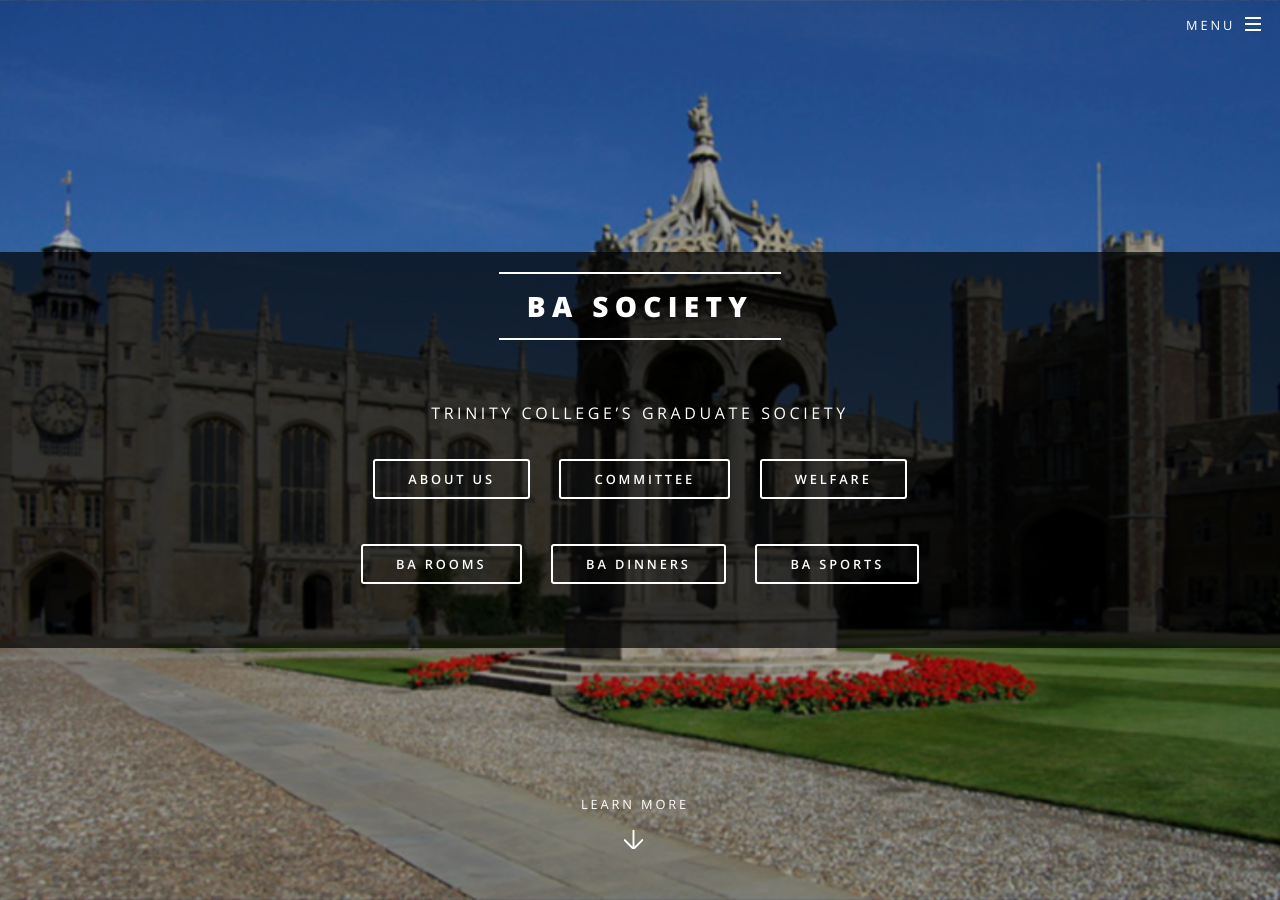
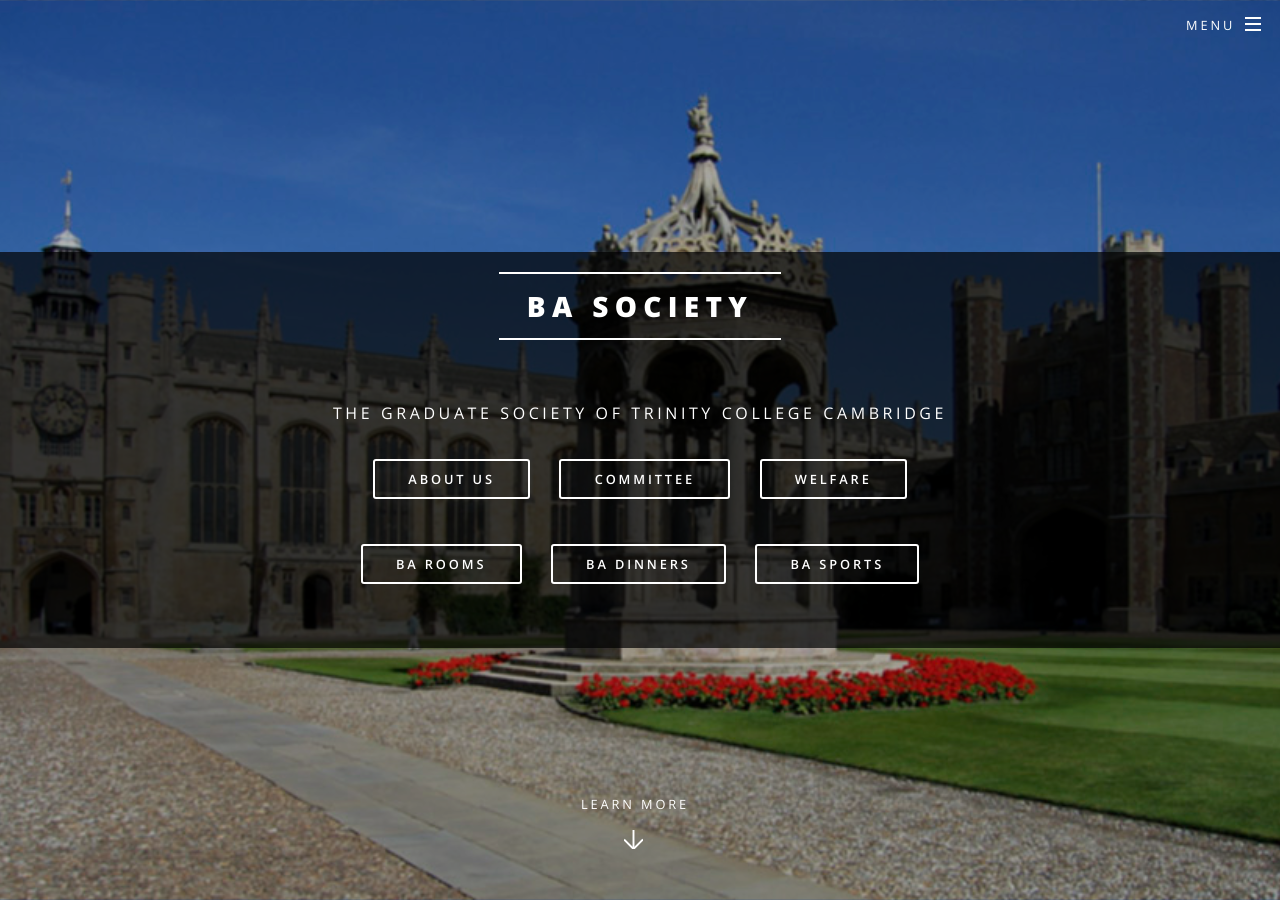
Before and after one commit to TrinityBASociety/trinitybasociety.github.io, a Jekyll site: the page built from index.html, in a window 1280 px wide and 900 px high. Built offline with Jekyll 4.4.1, drawn with Linux system fonts in a browser that asks for light colours.

Commit message:
Change site description

```diff
--- a/_config.yml
+++ b/_config.yml
@@ -1,6 +1,6 @@
 # Site settings
 title: BA Society
-description: Trinity College's Graduate Society
+description: The Graduate Society of Trinity College Cambridge
 
 owner: BA Society Computing Officer
 first_published: 2016
```
